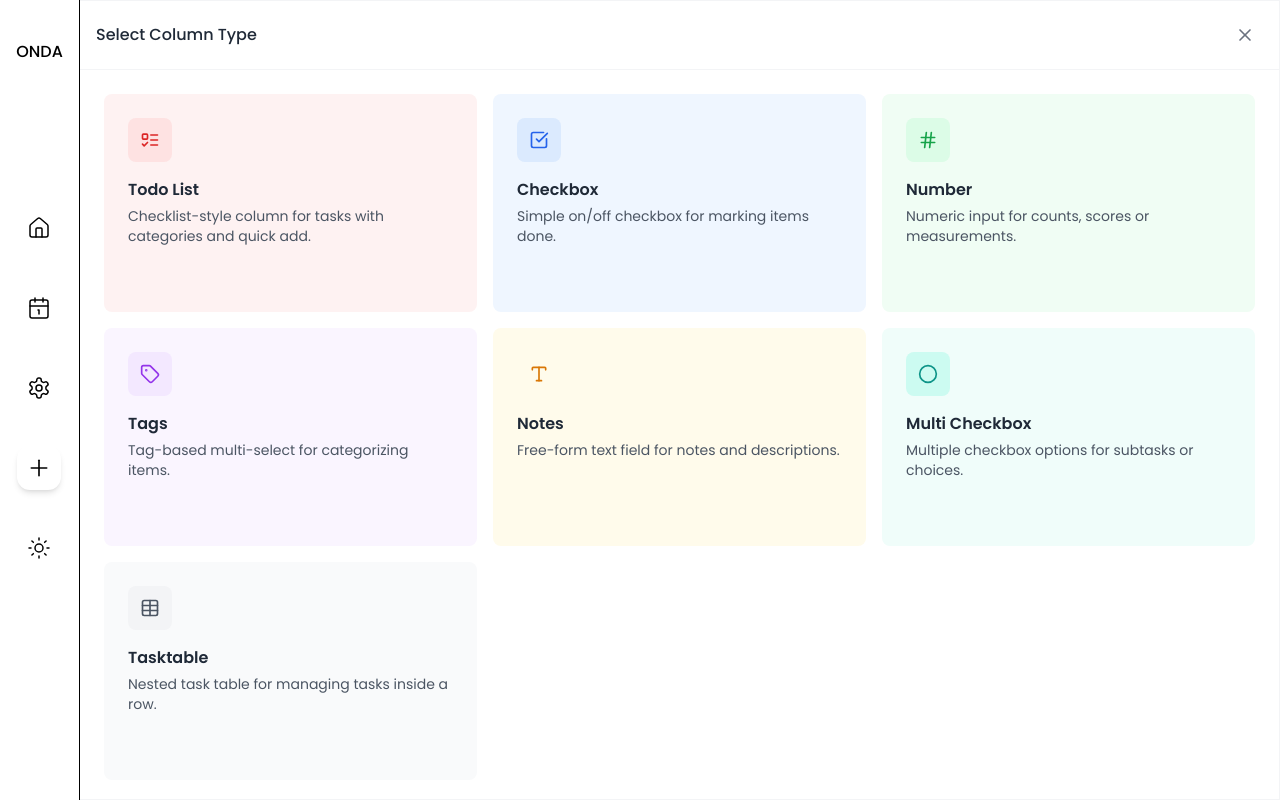
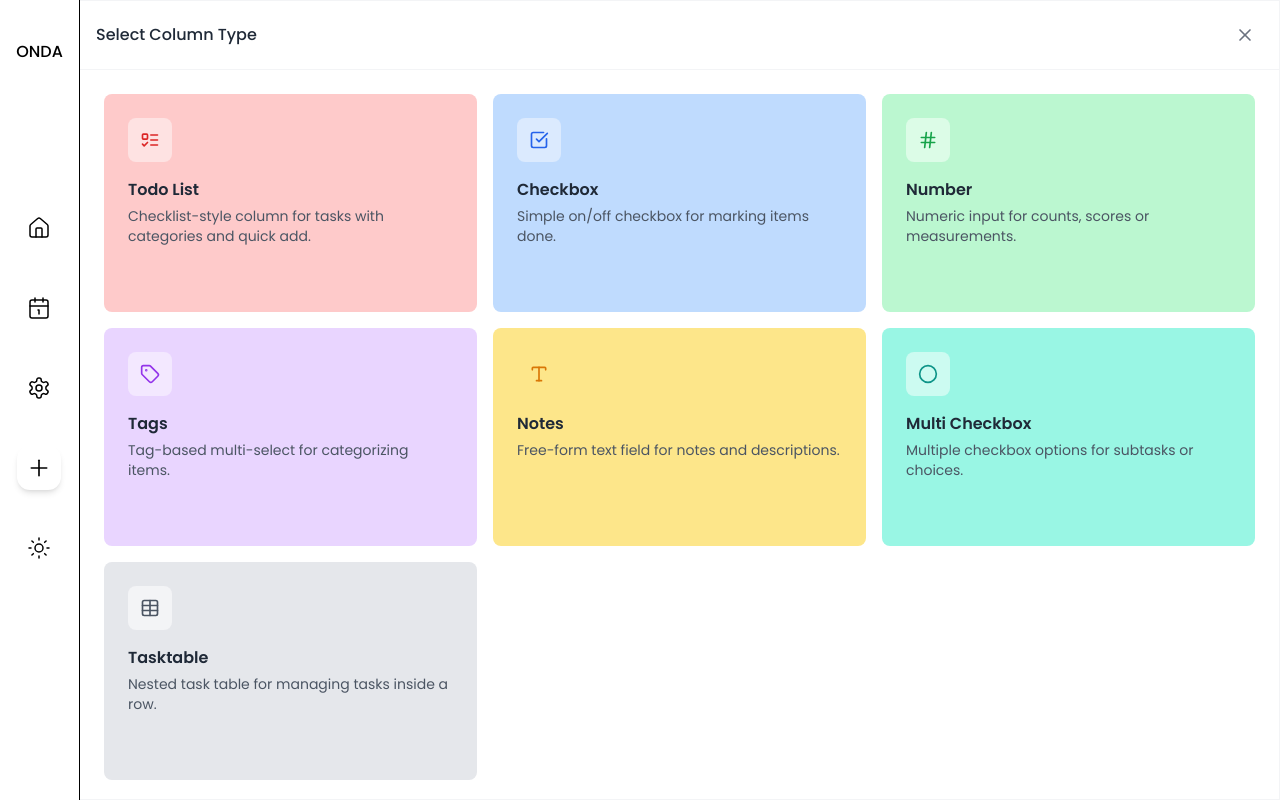
Before and after one commit to OleksandrHridzhak/Onda, a React (Create React App) app in the folder render/: page / in a window 1280 px wide. Both pictures are taken after a click on the button 39 px from the left and 468 px from the top of the page. Built offline with nearby package versions, Linux system fonts and the light colour scheme.

Commit message:
feat: improved styles for ColumnTypeSelector

```diff
--- a/render/src/components/features/PlannerHeader/ColumnTypeSelector.tsx
+++ b/render/src/components/features/PlannerHeader/ColumnTypeSelector.tsx
@@ -38,11 +38,13 @@ const ColumnTypeSelector: React.FC<ColumnTypeSelectorProps> = ({
         'Checklist-style column for tasks with categories and quick add.',
       icon: (
         <ListTodo
-          className={`w-5 h-5 ${darkMode ? 'text-red-400' : 'text-red-600'}`}
+          className={`w-5 h-5 ${darkMode ? 'text-red-200' : 'text-red-600'}`}
         />
       ),
-      bgColor: darkMode ? 'bg-red-900' : 'bg-red-50',
-      hoverColor: darkMode ? 'hover:bg-red-800' : 'hover:bg-red-100',
+      bgColor: darkMode ? 'bg-red-800 bg-opacity-40' : 'bg-red-200',
+      hoverColor: darkMode
+        ? 'hover:bg-red-700 hover:bg-opacity-50'
+        : 'hover:bg-red-300',
     },
     {
       id: 'checkbox',
@@ -50,11 +52,13 @@ const ColumnTypeSelector: React.FC<ColumnTypeSelectorProps> = ({
       description: 'Simple on/off checkbox for marking items done.',
       icon: (
         <CheckSquare
-          className={`w-5 h-5 ${darkMode ? 'text-blue-400' : 'text-blue-600'}`}
+          className={`w-5 h-5 ${darkMode ? 'text-blue-200' : 'text-blue-600'}`}
         />
       ),
-      bgColor: darkMode ? 'bg-blue-900' : 'bg-blue-50',
-      hoverColor: darkMode ? 'hover:bg-blue-800' : 'hover:bg-blue-100',
+      bgColor: darkMode ? 'bg-blue-800 bg-opacity-40' : 'bg-blue-200',
+      hoverColor: darkMode
+        ? 'hover:bg-blue-700 hover:bg-opacity-50'
+        : 'hover:bg-blue-300',
     },
     {
       id: 'numberbox',
@@ -62,11 +66,13 @@ const ColumnTypeSelector: React.FC<ColumnTypeSelectorProps> = ({
       description: 'Numeric input for counts, scores or measurements.',
       icon: (
         <Hash
-          className={`w-5 h-5 ${darkMode ? 'text-green-400' : 'text-green-600'}`}
+          className={`w-5 h-5 ${darkMode ? 'text-green-200' : 'text-green-600'}`}
         />
       ),
-      bgColor: darkMode ? 'bg-green-900' : 'bg-green-50',
-      hoverColor: darkMode ? 'hover:bg-green-800' : 'hover:bg-green-100',
+      bgColor: darkMode ? 'bg-green-800 bg-opacity-40' : 'bg-green-200',
+      hoverColor: darkMode
+        ? 'hover:bg-green-700 hover:bg-opacity-50'
+        : 'hover:bg-green-300',
     },
     {
       id: 'multiselect',
@@ -74,11 +80,13 @@ const ColumnTypeSelector: React.FC<ColumnTypeSelectorProps> = ({
       description: 'Tag-based multi-select for categorizing items.',
       icon: (
         <Tag
-          className={`w-5 h-5 ${darkMode ? 'text-purple-400' : 'text-purple-600'}`}
+          className={`w-5 h-5 ${darkMode ? 'text-purple-200' : 'text-purple-600'}`}
         />
       ),
-      bgColor: darkMode ? 'bg-purple-900' : 'bg-purple-50',
-      hoverColor: darkMode ? 'hover:bg-purple-800' : 'hover:bg-purple-100',
+      bgColor: darkMode ? 'bg-purple-800 bg-opacity-40' : 'bg-purple-200',
+      hoverColor: darkMode
+        ? 'hover:bg-purple-700 hover:bg-opacity-50'
+        : 'hover:bg-purple-300',
     },
 
     {
@@ -87,11 +95,13 @@ const ColumnTypeSelector: React.FC<ColumnTypeSelectorProps> = ({
       description: 'Free-form text field for notes and descriptions.',
       icon: (
         <Type
-          className={`w-5 h-5 ${darkMode ? 'text-amber-400' : 'text-amber-600'}`}
+          className={`w-5 h-5 ${darkMode ? 'text-amber-200' : 'text-amber-600'}`}
         />
       ),
-      bgColor: darkMode ? 'bg-amber-900' : 'bg-amber-50',
-      hoverColor: darkMode ? 'hover:bg-amber-800' : 'hover:bg-amber-100',
+      bgColor: darkMode ? 'bg-amber-800 bg-opacity-40' : 'bg-amber-200',
+      hoverColor: darkMode
+        ? 'hover:bg-amber-700 hover:bg-opacity-50'
+        : 'hover:bg-amber-300',
     },
     {
       id: 'multicheckbox',
@@ -99,11 +109,13 @@ const ColumnTypeSelector: React.FC<ColumnTypeSelectorProps> = ({
       description: 'Multiple checkbox options for subtasks or choices.',
       icon: (
         <Circle
-          className={`w-5 h-5 ${darkMode ? 'text-teal-400' : 'text-teal-600'}`}
+          className={`w-5 h-5 ${darkMode ? 'text-teal-200' : 'text-teal-600'}`}
         />
       ),
-      bgColor: darkMode ? 'bg-teal-900' : 'bg-teal-50',
-      hoverColor: darkMode ? 'hover:bg-teal-800' : 'hover:bg-teal-100',
+      bgColor: darkMode ? 'bg-teal-800 bg-opacity-40' : 'bg-teal-200',
+      hoverColor: darkMode
+        ? 'hover:bg-teal-700 hover:bg-opacity-50'
+        : 'hover:bg-teal-300',
     },
     {
       id: 'tasktable',
@@ -111,11 +123,13 @@ const ColumnTypeSelector: React.FC<ColumnTypeSelectorProps> = ({
       description: 'Nested task table for managing tasks inside a row.',
       icon: (
         <Table
-          className={`w-5 h-5 ${darkMode ? 'text-gray-400' : 'text-gray-600'}`}
+          className={`w-5 h-5 ${darkMode ? 'text-gray-200' : 'text-gray-600'}`}
         />
       ),
-      bgColor: darkMode ? 'bg-gray-800' : 'bg-gray-50',
-      hoverColor: darkMode ? 'hover:bg-gray-800' : 'hover:bg-gray-100',
+      bgColor: darkMode ? 'bg-gray-800 bg-opacity-36' : 'bg-gray-200',
+      hoverColor: darkMode
+        ? 'hover:bg-gray-700 hover:bg-opacity-50'
+        : 'hover:bg-gray-300',
     },
   ];
 
@@ -134,7 +148,7 @@ const ColumnTypeSelector: React.FC<ColumnTypeSelectorProps> = ({
     >
       {/* Panel occupies full viewport except left sidebar on md+ */}
       <div
-        className={`relative w-full h-full ${darkMode ? 'bg-gray-900 border-gray-700' : 'bg-white border-gray-100'} z-50 border md:border-l-0 overflow-auto animate-fade-in`}
+        className={`relative w-full h-full  ${darkMode ? 'bg-gray-900 border-gray-700' : 'bg-white border-gray-100'} z-50 border md:border-l-0 animate-fade-in`}
       >
         <div
           className={`p-4 border-b ${darkMode ? 'border-gray-700 bg-gray-800' : 'border-gray-100 bg-white'} flex justify-between items-center sticky top-0 z-10`}
@@ -156,7 +170,7 @@ const ColumnTypeSelector: React.FC<ColumnTypeSelectorProps> = ({
         </div>
 
         <div
-          className={`grid grid-cols-1 md:grid-cols-2 lg:grid-cols-3 gap-4 p-6 h-[calc(100%-64px)] overflow-auto`}
+          className={`grid grid-cols-1 md:grid-cols-2 lg:grid-cols-3 gap-4 p-6 h-[calc(100%-64px)] overflow-auto ${darkMode ? 'custom-scroll-y-dark' : 'custom-scroll-y-light'} md:hide-scrollbar`}
         >
           {columnTypes.map((type) => (
             <button
@@ -165,7 +179,7 @@ const ColumnTypeSelector: React.FC<ColumnTypeSelectorProps> = ({
               className={`w-full h-full flex flex-col items-start justify-start gap-4 p-6 transition-all duration-200 ${type.bgColor} ${type.hoverColor} rounded-lg`}
             >
               <div
-                className={`p-3 rounded-lg ${darkMode ? 'bg-opacity-70' : ''} ${type.bgColor.replace(darkMode ? '900' : '50', darkMode ? '800' : '100')}`}
+                className={`p-3 rounded-lg ${darkMode ? type.bgColor : type.bgColor.replace('200', '100')}`}
               >
                 {type.icon}
               </div>
--- a/render/src/styles/App.css
+++ b/render/src/styles/App.css
@@ -120,3 +120,20 @@
 .custom-scroll-thin-dark::-webkit-scrollbar-thumb:hover {
   background: rgba(107, 114, 128, 0.9);
 }
+
+/* Hide scrollbar utilities */
+.hide-scrollbar {
+  -ms-overflow-style: none; /* IE and Edge */
+  scrollbar-width: none; /* Firefox */
+}
+.hide-scrollbar::-webkit-scrollbar {
+  display: none; /* Chrome, Safari, Opera */
+}
+
+.hide-scrollbar-y {
+  -ms-overflow-style: none;
+  scrollbar-width: none;
+}
+.hide-scrollbar-y::-webkit-scrollbar {
+  display: none;
+}
```
